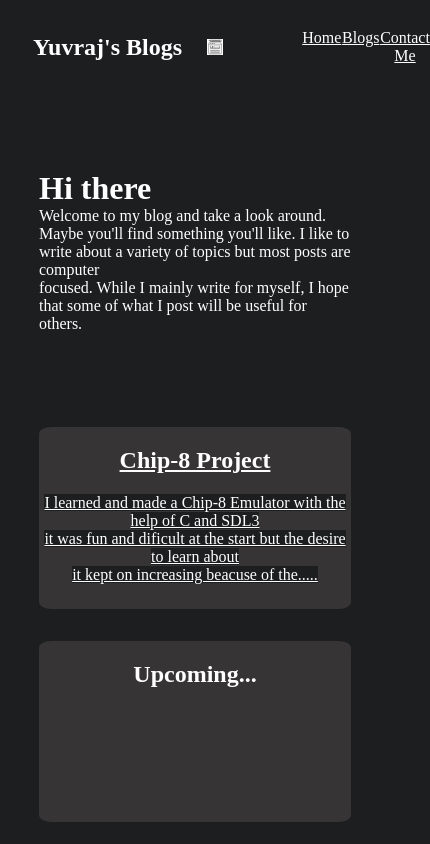
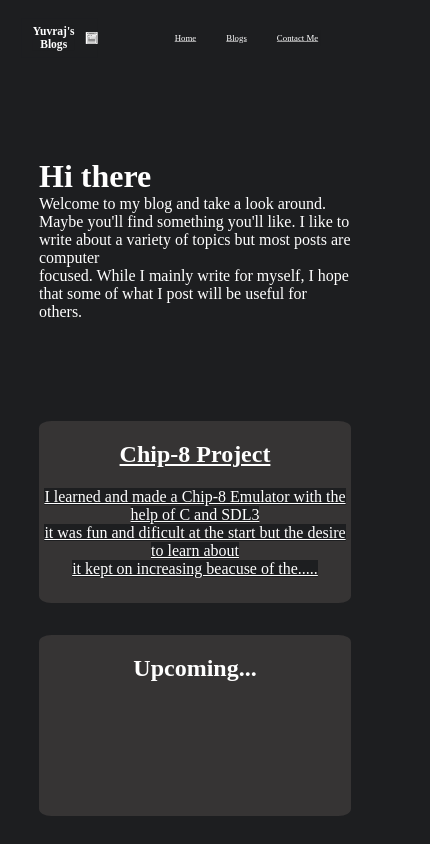
Before and after one commit to YuvrajBhadoria/Blogs, a plain HTML site: page index.html in a window 390 px wide. Shown: the top 844 px of the page, 430 px wide, since content can reach past the window. Drawn offline with Linux system fonts and the light colour scheme.

Commit message:
Refactor CSS for improved styling and responsiveness

```diff
--- a/index.css
+++ b/index.css
@@ -44,6 +44,7 @@ nav ul{
     flex-direction: column;
     justify-content: center;
     align-items: center;
+
 }
 .project_heading{
 
@@ -94,3 +95,35 @@ footer{
     margin-bottom: auto;
 
 }
+@media (max-width: 390px) {
+
+        nav{
+            display: flex;
+            justify-content: space-around;
+        }
+        .name{
+
+            width: 8rem !important;
+
+        }
+
+        ul{
+            scale: 0.55;
+            width: 35rem !important;
+            display: flex;
+            justify-content: space-between !important;
+        }
+        .logo{
+            scale: 0.65;
+            margin: 0;
+        }
+}
+@media(max-width: 600px){
+    .name{
+        scale: 0.74;
+        width: 4rem;
+    }
+    .detail{
+        width: 20rem;
+    }
+}
```
